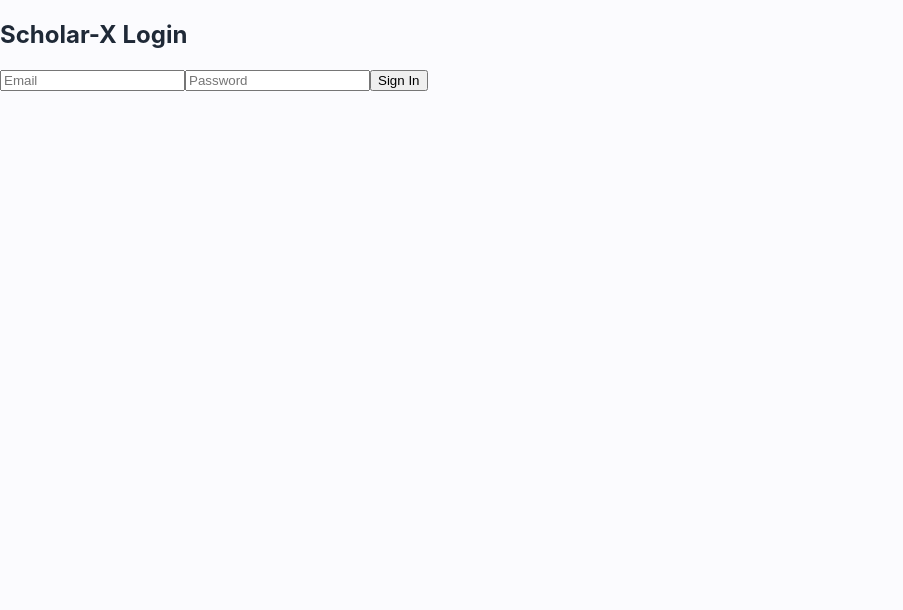
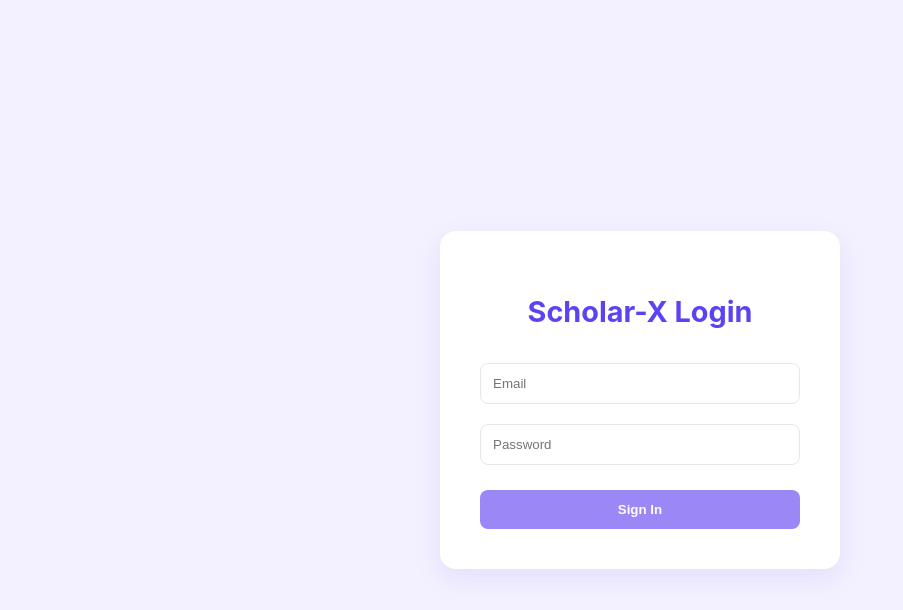
Before and after one commit to Shreya9092/SCHOLAR-X--lms, a React (Create React App) app in the folder frontend/: page /login in a window 1280 px wide. Shown: the top 610 px of the page, without its empty margins (0-903 px from the left). Built offline with nearby package versions, Linux system fonts and the light colour scheme.

Commit message:
css implementations

```diff
--- a/frontend/src/components/MainLayout.js
+++ b/frontend/src/components/MainLayout.js
@@ -2,19 +2,24 @@ import { Outlet } from 'react-router-dom';
 import Sidebar from './sidebar';
 import Navbar from './navbar';
 import '../styles/Modules.css';
+import '../styles/login.css';
+import '../styles/Admin.css';
+import '../styles/Sidebar.css';
 
 const MainLayout = () => {
   return (
-    <div className="lms-container">
-      <Sidebar />
-      <div className="lms-main-wrapper">
-        <Navbar />
-        <main className="lms-content">
-          <Outlet /> {/* This is where Dashboard or Modules will load */}
-        </main>
-      </div>
+    <div className="admin-container">
+        <aside className="sidebar">
+            <Sidebar />
+        </aside>
+        <div className="main-content">
+            <Navbar />
+            <main className="module-list">
+                <Outlet />
+            </main>
+        </div>
     </div>
-  );
+);
 };
 
 export default MainLayout;
--- a/frontend/src/pages/login.js
+++ b/frontend/src/pages/login.js
@@ -24,18 +24,18 @@ const Login = () => {
     }
   };
 
-  return (
-    <div className="auth-container">
-      <form className="auth-card" onSubmit={handleSubmit}>
-        <h2 className="lavender-text">Scholar-X Login</h2>
-        <input type="email" placeholder="Email" required
-               onChange={(e) => setFormData({...formData, email: e.target.value})} />
-        <input type="password" placeholder="Password" required
-               onChange={(e) => setFormData({...formData, password: e.target.value})} />
-        <button type="submit" className="btn-lavender">Sign In</button>
-      </form>
-    </div>
-  );
+   return (
+        <div className="login-container">
+            <div className="login-box">
+                <h2>Scholar-X Login</h2>
+                <form>
+                    <input type="email" placeholder="Email" />
+                    <input type="password" placeholder="Password" />
+                    <button type="submit">Sign In</button>
+                </form>
+            </div>
+        </div>
+    );
 };
 
 export default Login;
--- a/frontend/src/styles/Modules.css
+++ b/frontend/src/styles/Modules.css
@@ -1,3 +1,43 @@
+/* 1. Define the Lavender Theme Variables */
+:root {
+  --primary-lavender: #9b87f5;
+  --light-lavender: #f3f0ff;
+  --bg-lavender: #faf9ff;
+  --text-primary: #2d2d2d;
+  --text-secondary: #666666;
+  --border-color: #e5e7eb;
+}
+
+/* 2. Fix the Layout Structure */
+.admin-container {
+  display: flex;
+  min-height: 100vh;
+  background-color: var(--bg-lavender);
+}
+
+.main-content {
+  flex: 1;
+  display: flex;
+  flex-direction: column;
+  padding: 2rem;
+}
+
+.sidebar {
+  width: 260px;
+  background: white;
+  border-right: 1px solid var(--border-color);
+  height: 100vh;
+  position: sticky;
+  top: 0;
+}
+
+/* 3. Ensure content is visible */
+.module-list {
+  display: flex;
+  flex-direction: column;
+  gap: 1.5rem;
+  margin-top: 2rem;
+}
 .module-header { margin-bottom: 2rem; }
 .module-header h1 { font-size: 2rem; color: var(--text-primary); margin-bottom: 0.5rem; }
 
--- a/frontend/src/styles/login.css
+++ b/frontend/src/styles/login.css
@@ -1,71 +1,50 @@
-.login-page {
+.login-container {
   display: flex;
   justify-content: center;
   align-items: center;
   min-height: 100vh;
-  background-color: #f3f4ff; /* Very light lavender background */
+  background-color: #f3f0ff; /* Light lavender background */
+  font-family: 'Inter', sans-serif;
 }
 
-.login-card {
+.login-box {
   background: white;
   padding: 2.5rem;
   border-radius: 16px;
-  box-shadow: 0 10px 25px rgba(126, 114, 242, 0.1);
+  box-shadow: 0 10px 25px rgba(155, 135, 245, 0.15);
   width: 100%;
   max-width: 400px;
+  text-align: center;
 }
 
-.login-header {
-  text-align: center;
-  margin-bottom: 2rem;
+.login-box h2 {
+  color: #5b42f3; /* Primary lavender */
+  margin-bottom: 1.5rem;
+  font-size: 1.8rem;
 }
 
-.login-header h2 {
-  color: var(--lavender-700);
-  margin-bottom: 0.5rem;
+.login-box input {
+  width: 100%;
+  padding: 12px;
+  margin: 10px 0;
+  border: 1px solid #e5e7eb;
+  border-radius: 8px;
+  box-sizing: border-box; /* Prevents input from sliding off-screen */
 }
 
-.login-form {
-  display: flex;
-  flex-direction: column;
-  gap: 1.2rem;
-}
-
-.login-input-group {
-  display: flex;
-  flex-direction: column;
-  gap: 0.5rem;
-}
-
-.login-input-group label {
-  font-size: 0.85rem;
-  font-weight: 600;
-  color: var(--text-muted);
-}
-
-.login-input-group input {
-  padding: 0.8rem;
-  border: 1px solid var(--lavender-100);
-  border-radius: 8px;
-  outline: none;
-  transition: border 0.2s;
-}
-
-.login-input-group input:focus {
-  border-color: var(--lavender-400);
-}
-
-.login-btn {
-  background: var(--lavender-600);
+.login-box button {
+  width: 100%;
+  padding: 12px;
+  background-color: #9b87f5;
   color: white;
-  padding: 0.8rem;
   border: none;
   border-radius: 8px;
   font-weight: 700;
   cursor: pointer;
-  transition: background 0.2s;
+  margin-top: 15px;
+  transition: background 0.3s;
 }
 
-.login-btn:hover {
-  background: var(--lavender-700);
+.login-box button:hover {
+  background-color: #7e69f2;
 }
```
